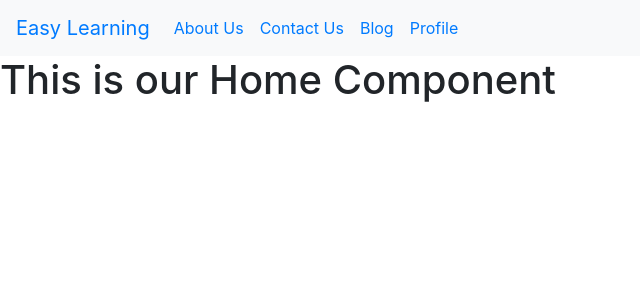
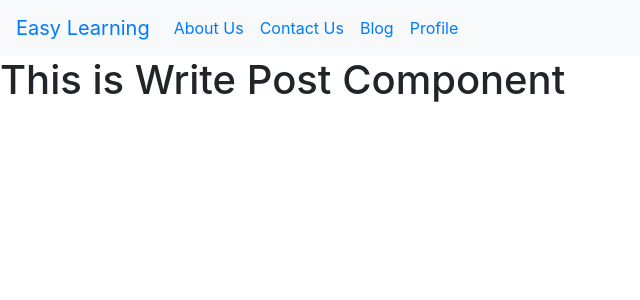
Before and after one commit to tackernao0522/kazi-react-smile, a React (Create React App) app: page /writePost in a window 1280 px wide. Shown: the top 300 px of the page, without its empty margins (0-640 px from the left). Built offline with nearby package versions, Linux system fonts and the light colour scheme.

Commit message:
Link Load Component

```diff
--- a/src/Header.jsx
+++ b/src/Header.jsx
@@ -6,6 +6,7 @@ import About from './components/About'
 import Blog from './components/Blog'
 import Contact from './components/Contact'
 import Profile from './components/Profile'
+import WritePost from './components/WritePost'
 
 export default class Header extends Component {
   render() {
@@ -27,6 +28,9 @@ export default class Header extends Component {
         </div>
 
         <Switch>
+          <Route path="/writePost">
+            <WritePost />
+          </Route>
           <Route path="/about">
             <About />
           </Route>
--- a/src/components/Blog.jsx
+++ b/src/components/Blog.jsx
@@ -1,5 +1,6 @@
 import axios from 'axios'
 import { Component } from 'react'
+import { Link } from 'react-router-dom'
 
 export default class Blog extends Component {
   state = {
@@ -30,6 +31,7 @@ export default class Blog extends Component {
     return (
       <div>
         <h1>This is Blog Component</h1>
+          <Link to="/writePost">Add New</Link>
         <div class="media">
           <div class="media-body text-center">{allPosts}</div>
         </div>
--- /dev/null
+++ b/src/components/WritePost.jsx
@@ -0,0 +1,11 @@
+import { Component } from 'react'
+
+export default class WritePost extends Component {
+  render() {
+    return (
+      <div>
+        <h1>This is Write Post Component</h1>
+      </div>
+    )
+  }
+}
```
Also changed, not shown: 1 other file (tests, documents, lock files or other folders).
